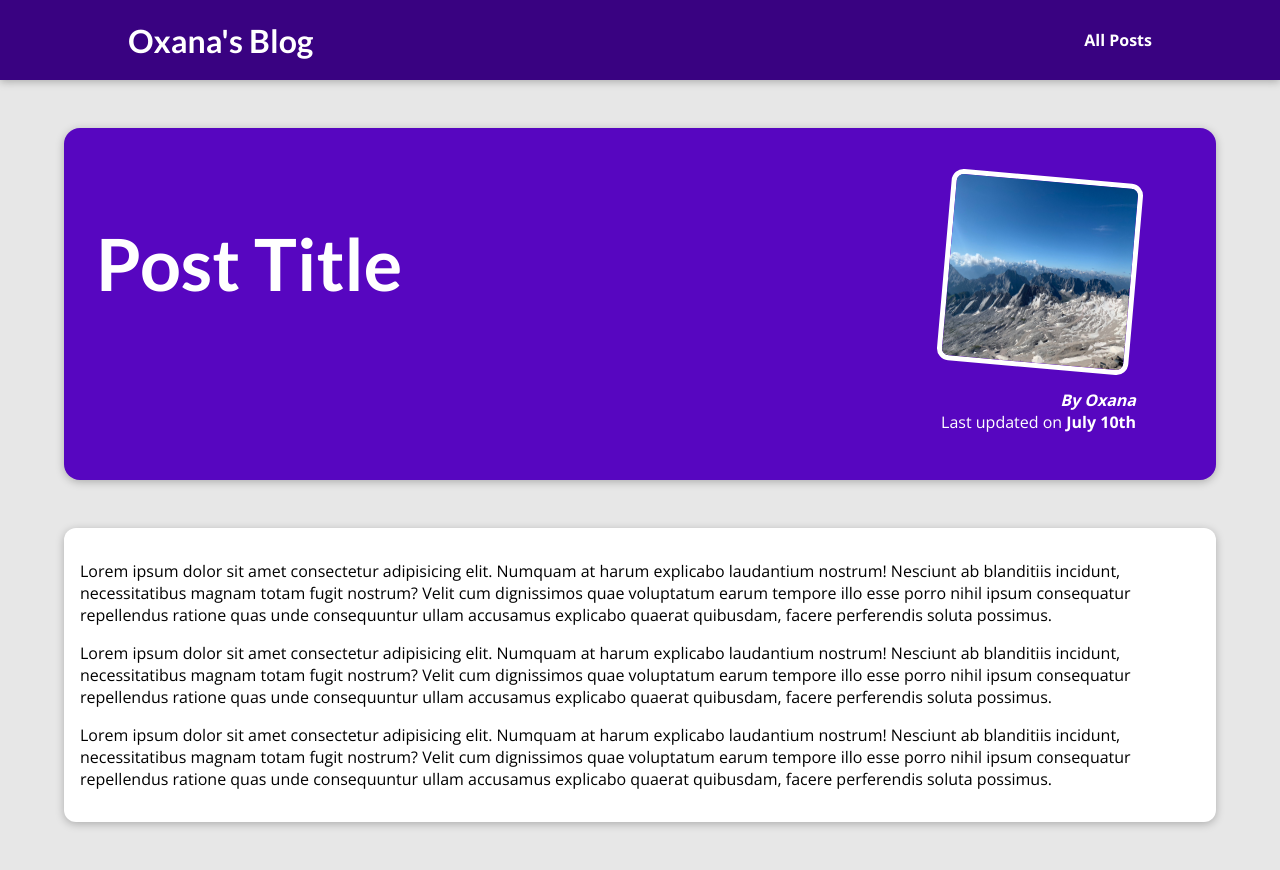
After one commit to OxanaSF/blog-django, a Django app: template blog/templates/blog/post-detail.html in a window 1280 px wide. The commit adds this page. Run offline with Django 4.2, Linux system fonts and the light colour scheme; the template is opened without the code that fills it, so the values that code supplies are empty.

Commit message:
add single post page

```diff
--- /dev/null
+++ b/blog/static/blog/post-detail.css
@@ -0,0 +1,62 @@
+body {
+    background-color: #e7e7e7;
+  }
+
+  #main-navigation {
+    background-color: #390281;
+    box-shadow: 0 2px 8px rgba(0, 0, 0, 0.25);
+  }
+
+  #summary {
+    margin: 8rem auto 3rem auto;
+    padding: 2rem;
+    width: 90%;
+    max-width: 90rem;
+    border-radius: 16px;
+    background-color: #5706c0;
+    position: relative;
+    box-shadow: 0 2px 8px rgba(0, 0, 0, 0.25);
+    height: 22rem;
+  }
+
+  #summary h2 {
+    color: white;
+    font-size: 4.5rem;
+  }
+
+  #summary article {
+    position: absolute;
+    top: 2rem;
+    right: 3rem;
+    padding: 1rem 2rem;
+    border-radius: 12px;
+    text-align: right;
+    color: white;
+  }
+
+  #summary article img {
+    width: 12rem;
+    height: 12rem;
+    border-radius: 12px;
+    transform: rotateZ(5deg);
+    border: 5px solid white;
+    margin-bottom: 1rem;
+  }
+
+  #summary address {
+    font-weight: bold;
+  }
+
+  #summary time {
+    font-weight: bold;
+  }
+
+  main {
+    width: 90%;
+    max-width: 90rem;
+    margin: 3rem auto;
+    background-color: white;
+    padding: 1rem;
+    border-radius: 12px;
+    box-shadow: 0 2px 8px rgba(0, 0, 0, 0.25);
+  }
--- a/blog/templates/blog/includes/post.html
+++ b/blog/templates/blog/includes/post.html
@@ -2,7 +2,7 @@
 
 <li>
   <article class="post">
-    <a href="{% url 'post-detail-page' %}">
+    <a href='{% url "post-detail-page" "the-mountains" %}'>
       <img
         src="{% static 'blog/images/mountains.png' 'the-mountains' %}"
         alt="Mountain Hiking"
--- /dev/null
+++ b/blog/templates/blog/post-detail.html
@@ -0,0 +1,48 @@
+{% extends 'base.html' %}
+{% load static %}
+
+{% block title %}
+This Post Title
+{% endblock %}
+
+{% block css_files %}
+<link rel="stylesheet" href="{% static 'blog/post-detail.css' %}" />
+{% endblock %}
+
+{% block content %}
+<section id="summary">
+  <h2>Post Title</h2>
+  <article>
+    <img src="{% static 'blog/images/mountains.png' %}" alt="Post Title" />
+    <address>By Oxana</address>
+    <div>Last updated on <time>July 10th</time></div>
+  </article>
+</section>
+
+<main>
+  <p>
+    Lorem ipsum dolor sit amet consectetur adipisicing elit. Numquam at harum
+    explicabo laudantium nostrum! Nesciunt ab blanditiis incidunt,
+    necessitatibus magnam totam fugit nostrum? Velit cum dignissimos quae
+    voluptatum earum tempore illo esse porro nihil ipsum consequatur repellendus
+    ratione quas unde consequuntur ullam accusamus explicabo quaerat quibusdam,
+    facere perferendis soluta possimus.
+  </p>
+  <p>
+    Lorem ipsum dolor sit amet consectetur adipisicing elit. Numquam at harum
+    explicabo laudantium nostrum! Nesciunt ab blanditiis incidunt,
+    necessitatibus magnam totam fugit nostrum? Velit cum dignissimos quae
+    voluptatum earum tempore illo esse porro nihil ipsum consequatur repellendus
+    ratione quas unde consequuntur ullam accusamus explicabo quaerat quibusdam,
+    facere perferendis soluta possimus.
+  </p>
+  <p>
+    Lorem ipsum dolor sit amet consectetur adipisicing elit. Numquam at harum
+    explicabo laudantium nostrum! Nesciunt ab blanditiis incidunt,
+    necessitatibus magnam totam fugit nostrum? Velit cum dignissimos quae
+    voluptatum earum tempore illo esse porro nihil ipsum consequatur repellendus
+    ratione quas unde consequuntur ullam accusamus explicabo quaerat quibusdam,
+    facere perferendis soluta possimus.
+  </p>
+</main>
+{% endblock %}
--- a/blog/views.py
+++ b/blog/views.py
@@ -11,5 +11,5 @@ def posts(request):
     return render(request, "blog/all-posts.html")
 
 
-def post_detail(request):
-    pass
+def post_detail(request, slug):
+    return render(request, "blog/post-detail.html")
```
Also changed, not shown: blog/templates/blog/all-posts.html (+7 -5 lines).
